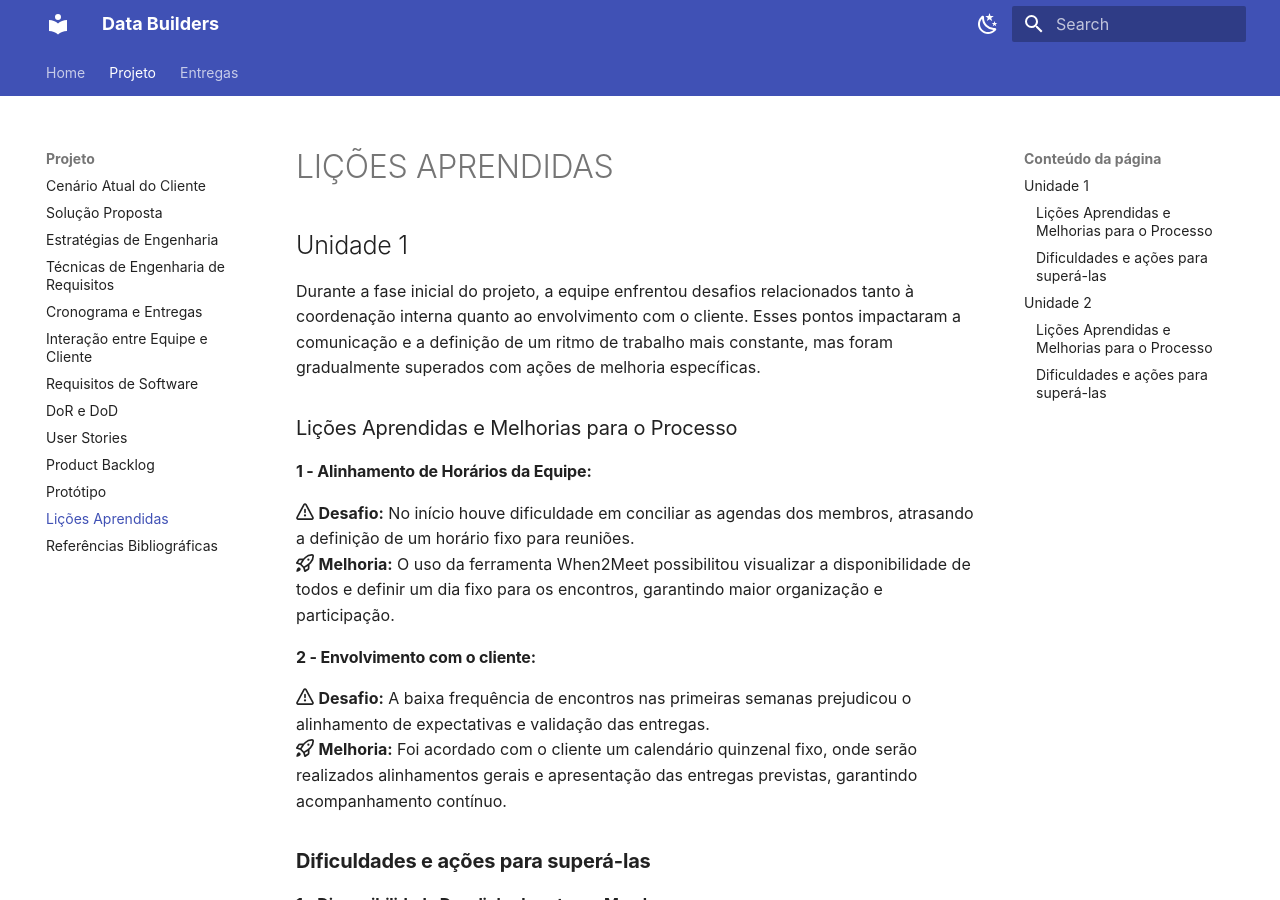
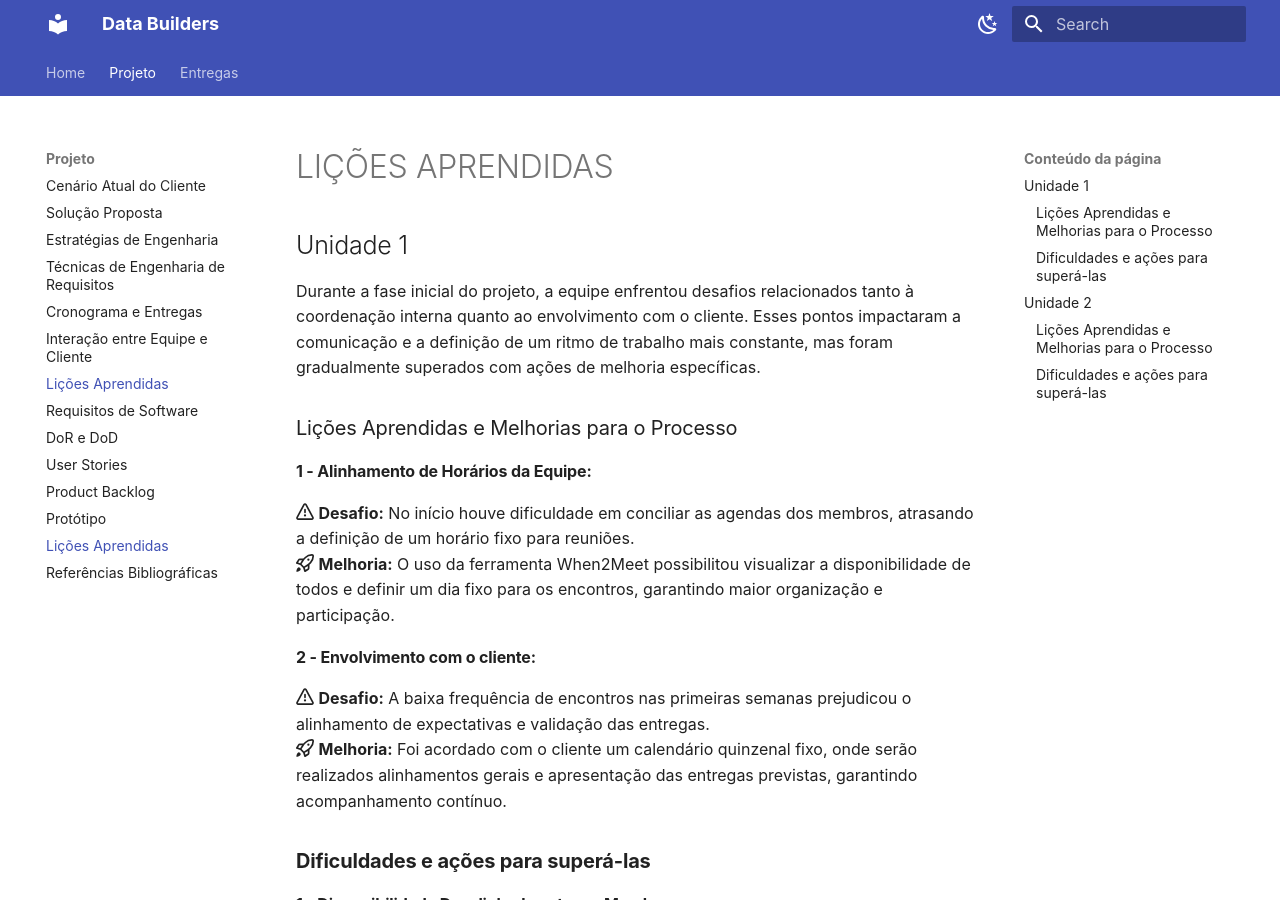
Before and after one commit to mdsreq-fga-unb/REQ-2025.2-T01-DataBuilders, an MkDocs documentation site: the page built from docs/visao_produto/licoes.md, in a window 1280 px wide and 900 px high. Built offline with MkDocs 1.6.1 and Material for MkDocs 9.7.7, drawn with Linux system fonts in a browser that asks for light colours; some web fonts are replaced.

Commit message:
melhorando page lições

```diff
--- a/mkdocs.yml
+++ b/mkdocs.yml
@@ -49,6 +49,7 @@ nav:
     - Técnicas de Engenharia de Requisitos: visao_produto/tecnicas_de_ER.md
     - Cronograma e Entregas: visao_produto/cronograma.md
     - Interação entre Equipe e Cliente: visao_produto/interacao.md
+    - Lições Aprendidas: visao_produto/licoes.md
     - Requisitos de Software: visao_produto/requisitos.md
     - DoR e DoD: visao_produto/dor_e_dod.md
     - User Stories: visao_produto/user_stories.md
```
